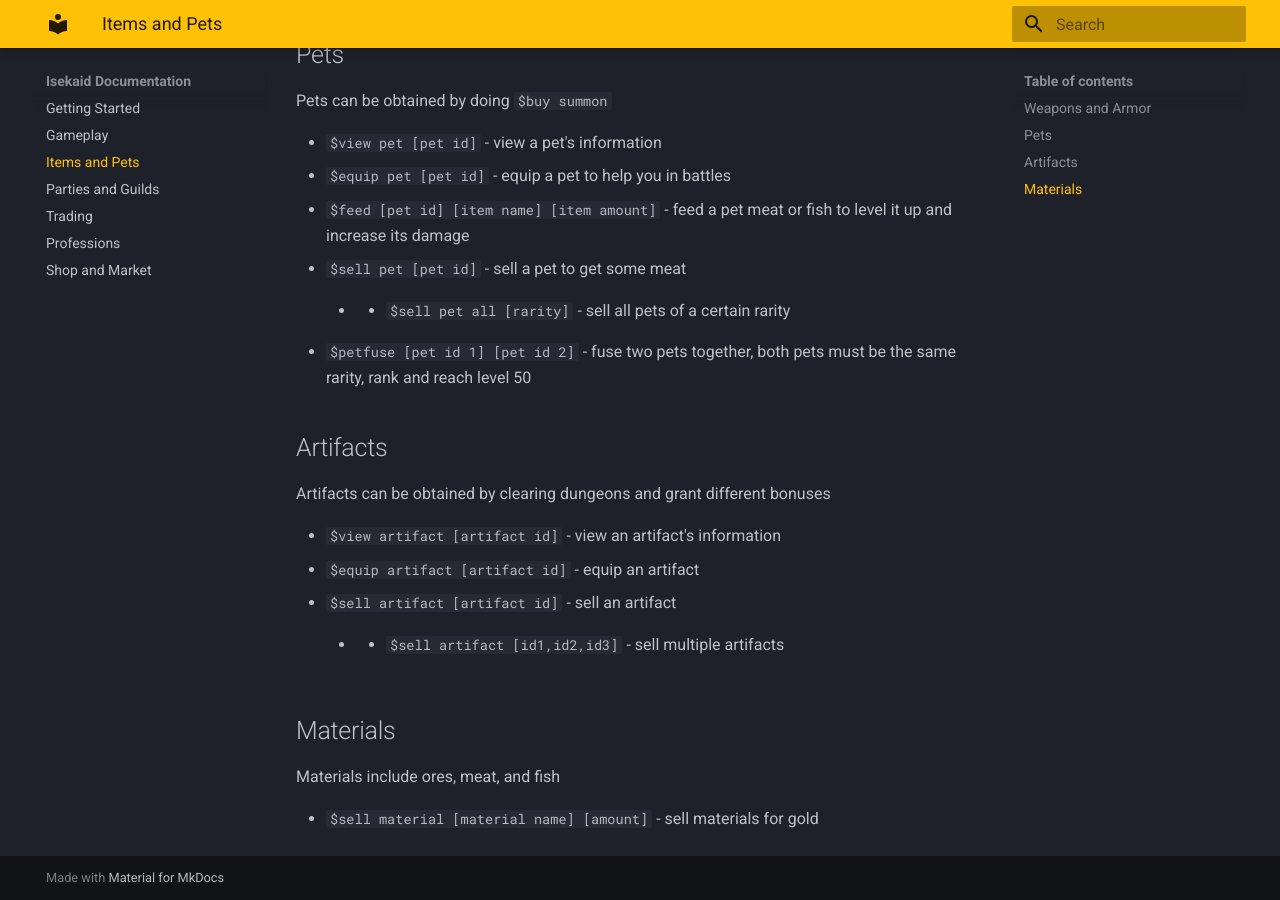
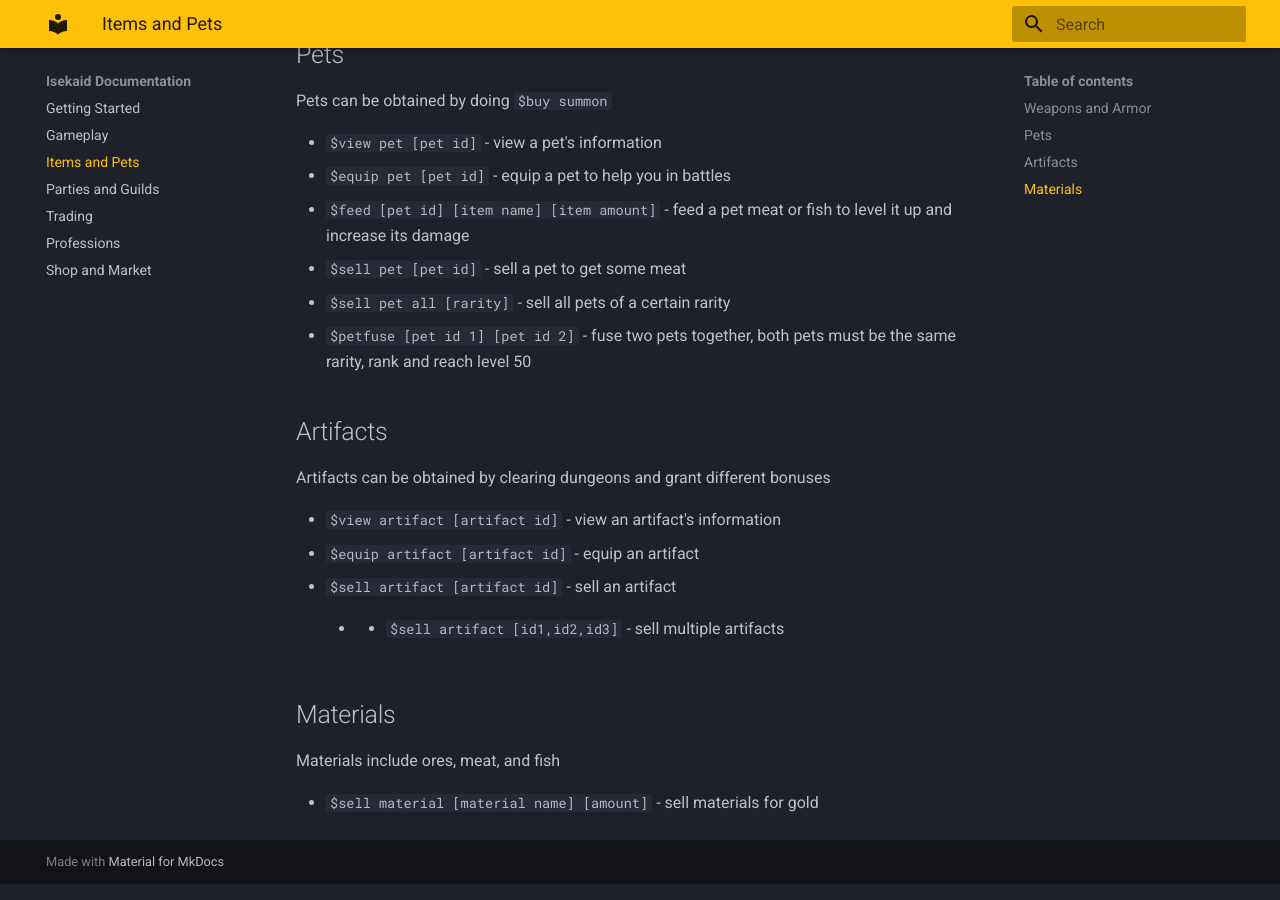
Before and after one commit to isekaidbot/Isekaid-docs, an MkDocs documentation site: the page built from docs/equipment.md, in a window 1280 px wide and 900 px high, scrolled down 571 px. Built offline with MkDocs 1.6.1 and Material for MkDocs 9.7.7, drawn with Linux system fonts in a browser that asks for light colours.

```diff
--- a/docs/equipment.md
+++ b/docs/equipment.md
@@ -18,7 +18,7 @@ Pets can be obtained by doing `` $buy summon``
 * `$equip pet [pet id]` - equip a pet to help you in battles
 * `$feed [pet id] [item name] [item amount]` - feed a pet meat or fish to level it up and increase its damage
 * `$sell pet [pet id]` - sell a pet to get some meat
-    - * `$sell pet all [rarity]` - sell all pets of a certain rarity
+  * `$sell pet all [rarity]` - sell all pets of a certain rarity
 * `$petfuse [pet id 1] [pet id 2]` - fuse two pets together, both pets must be the same rarity, rank and reach level 50
 
 ## Artifacts
```
